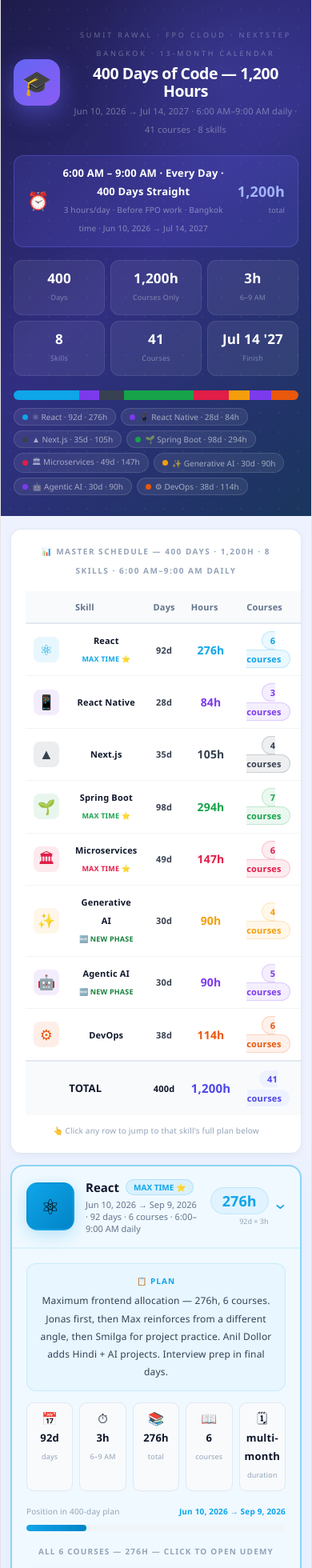
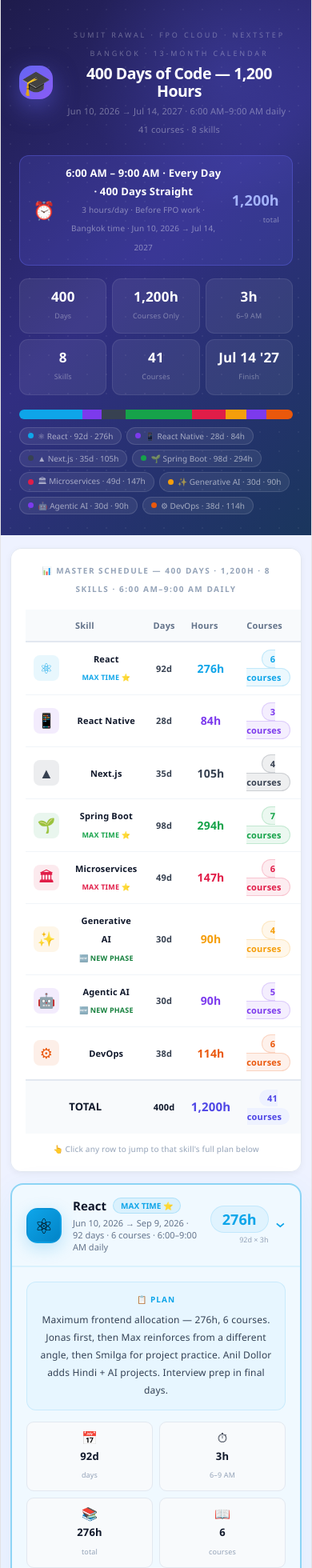
Before and after one commit to sumitrawaltiger/best-udemy-courses-of-fullstack, a React (Vite) app: page / in a window 390 px wide. Shown: the top 1960 px of the page at 80% size. Built offline with nearby package versions, Linux system fonts and the light colour scheme.

Commit message:
Website more responsive

```diff
--- a/src/App.jsx
+++ b/src/App.jsx
@@ -967,8 +967,8 @@
       >
         <div
           style={{
-            width: 56,
-            height: 56,
+            width: 'clamp(40px,9vw,56px)',
+            height: 'clamp(40px,9vw,56px)',
             borderRadius: 14,
             flexShrink: 0,
             background: isOpen
@@ -1086,7 +1086,7 @@
           <div
             style={{
                 display: 'grid',
-              gridTemplateColumns: 'repeat(5,1fr)',
+                gridTemplateColumns: 'repeat(auto-fit,minmax(120px,1fr))',
                 gap: 8,
                 marginBottom: 14,
               }}
@@ -1223,7 +1223,7 @@
           style={{
               position: 'relative',
               zIndex: 1,
-            maxWidth: 960,
+              maxWidth: 'min(960px,96%)',
               margin: '0 auto',
           }}
         >
@@ -1237,8 +1237,8 @@
           >
             <div
               style={{
-                width: 58,
-                height: 58,
+                width: 'clamp(42px,10vw,58px)',
+                height: 'clamp(42px,10vw,58px)',
                 borderRadius: 16,
                 flexShrink: 0,
                 background: 'linear-gradient(135deg,#6366F1,#8B5CF6)',
@@ -1434,7 +1434,7 @@
 
       {/* BODY */}
       <div
-        style={{ maxWidth: 960, margin: '0 auto', padding: '16px 12px 48px' }}
+        style={{ maxWidth: 'min(960px,96%)', margin: '0 auto', padding: '16px 12px 48px' }}
       >
         {/* Master table */}
         <div
```
Lines whose indentation alone changed are shown as unchanged.
